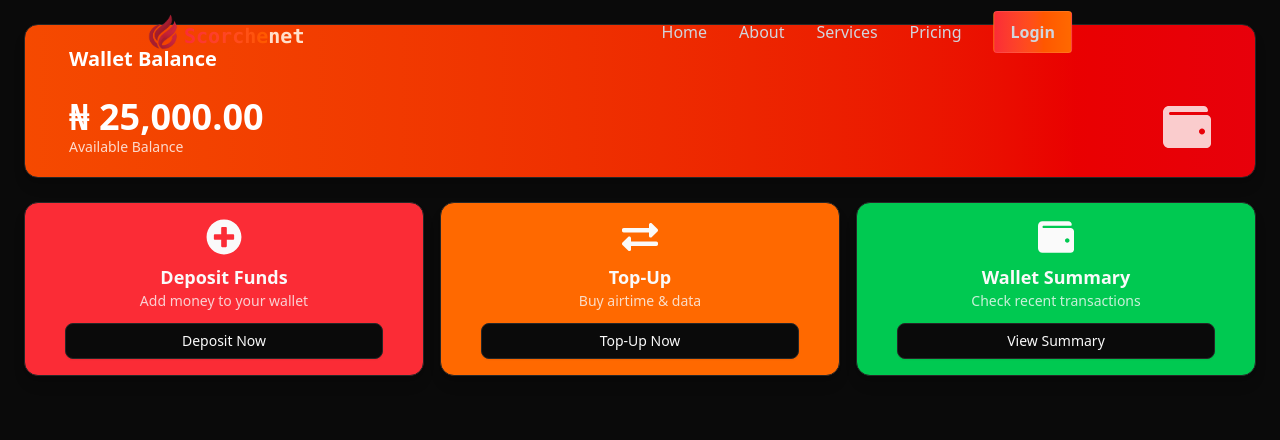
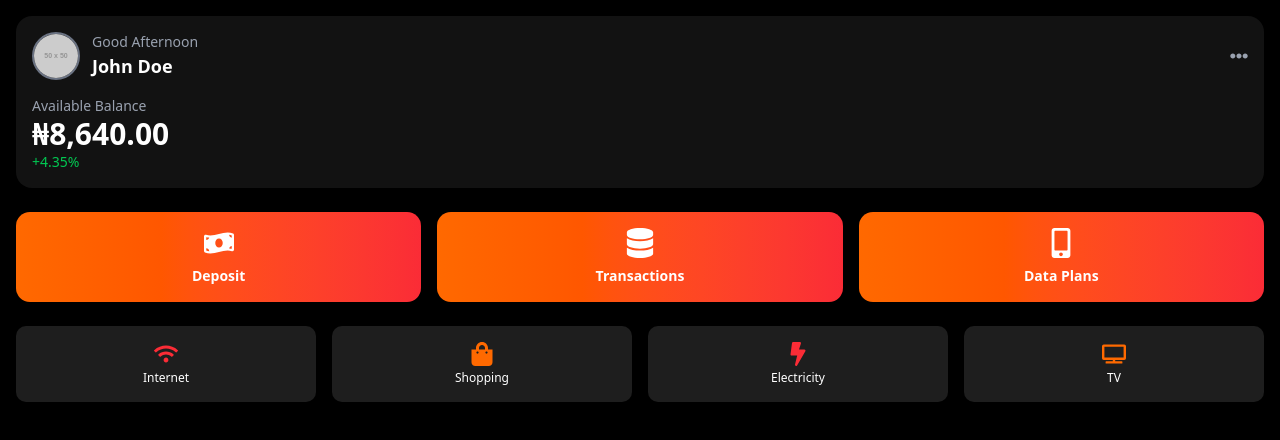
Before and after one commit to Blackscorche/ScorcheData, a React (Vite) app: page /userdashboard in a window 1280 px wide. Shown: the top 440 px of the page. Built offline with nearby package versions, Linux system fonts and the light colour scheme.

Commit message:
Uploading

```diff
--- a/src/App.jsx
+++ b/src/App.jsx
@@ -1,5 +1,4 @@
-import { useState } from "react";
-import { BrowserRouter as Router, Routes, Route, useLocation } from "react-router-dom";
+import { useLocation, BrowserRouter as Router, Routes, Route } from "react-router-dom";
 import { ThemeProvider } from "@/components/theme-provider";
 import Navbar from "./components/Navbar";
 import MobileMenu from "./MobileMenu";
@@ -11,22 +10,37 @@ import Footer from "./components/sections/Footer";
 import Dashboard from "./Dashboard";
 import UserDashboard from "./UserDashboard";
 
-function Layout() {
-  const [menuOpen, setMenuOpen] = useState(false);
-  const location = useLocation(); // Get current route
+function App() {
+  return (
+    <ThemeProvider defaultTheme="dark" storageKey="vite-ui-theme">
+      <Router>
+        <MainLayout />
+      </Router>
+    </ThemeProvider>
+  );
+}
+
+function MainLayout() {
+  const location = useLocation();
+
+  // Hide Navbar & MobileMenu on both dashboards and their subpages
+  const isDashboard =
+    location.pathname.startsWith("/dashboard") ||
+    location.pathname.startsWith("/userdashboard");
 
   return (
     <>
-      {/* Hide Navbar & MobileMenu when on Dashboard */}
-      {location.pathname !== "/dashboard" && (
+      {!isDashboard && (
         <>
-          <Navbar menuOpen={menuOpen} setMenuOpen={setMenuOpen} />
-          <MobileMenu menuOpen={menuOpen} setMenuOpen={setMenuOpen} />
+          <Navbar />
+          <MobileMenu />
         </>
       )}
 
       <Routes>
-        <Route path="/" element={
+        <Route
+          path="/"
+          element={
             <>
               <Home />
               <About />
@@ -34,22 +48,13 @@ function Layout() {
               <Pricing />
               <Footer />
             </>
-        } />
-        <Route path="/dashboard" element={<Dashboard />} />
-        <Route path="/userdashboard" element={<UserDashboard />} />
+          }
+        />
+        <Route path="/dashboard/*" element={<Dashboard />} />
+        <Route path="/userdashboard/*" element={<UserDashboard />} />
       </Routes>
     </>
   );
 }
 
-function App() {
-  return (
-    <ThemeProvider defaultTheme="dark" storageKey="vite-ui-theme">
-      <Router>
-        <Layout />
-      </Router>
-    </ThemeProvider>
-  );
-}
-
 export default App;
--- a/src/UserDashboard.jsx
+++ b/src/UserDashboard.jsx
@@ -1,61 +1,75 @@
-import { Button } from "@/components/ui/button";
-import { Card, CardContent, CardHeader, CardTitle } from "@/components/ui/card";
-import { FaWallet, FaPlusCircle, FaExchangeAlt } from "react-icons/fa";
+import { useState } from "react";
+import { FaEllipsisH, FaMoneyBillWave, FaDatabase, FaMobileAlt, FaWifi, FaShoppingBag, FaBolt, FaTv } from "react-icons/fa";
 
 export default function UserDashboard() {
+  const [user] = useState({
+    name: "John Doe",
+    balance: "₦8,640.00",
+    percentageChange: "+4.35%",
+  });
+
   return (
-    <div className="p-6 text-white">
-      {/* Balance Card */}
-      <Card className="bg-gradient-to-r from-orange-600 to-red-600 text-white shadow-lg p-5">
-        <CardHeader>
-          <CardTitle className="text-xl">Wallet Balance</CardTitle>
-        </CardHeader>
-        <CardContent className="flex items-center justify-between">
-          <div>
-            <h2 className="text-4xl font-bold">₦ 25,000.00</h2>
-            <p className="text-sm opacity-80">Available Balance</p>
+    <div className="min-h-screen bg-black text-white p-4 space-y-6">
+      {/* Bank Card */}
+      <div className="relative p-4 bg-[#121212] text-white rounded-2xl shadow-lg">
+        {/* Profile & Options */}
+        <div className="flex justify-between items-center">
+          <div className="flex items-center gap-3">
+            <img
+              src="https://via.placeholder.com/50" // Replace with real profile image
+              alt="User Profile"
+              className="w-12 h-12 rounded-full border-2 border-gray-500"
+            />
+            <div>
+              <p className="text-sm text-gray-400">Good Afternoon</p>
+              <h2 className="text-lg font-bold">{user.name}</h2>
+            </div>
           </div>
-          <FaWallet className="text-5xl opacity-80" />
-        </CardContent>
-      </Card>
+          <FaEllipsisH className="text-gray-400 text-lg" />
+        </div>
 
-      {/* Bottom Sections */}
-      <div className="grid gap-4 md:grid-cols-3 mt-6">
-        {/* Deposit Funds */}
-        <Card className="bg-red-500 shadow-lg p-4 text-center">
-          <CardContent>
-            <FaPlusCircle className="text-4xl mx-auto mb-2" />
-            <CardTitle className="text-lg font-semibold">Deposit Funds</CardTitle>
-            <p className="text-sm opacity-80">Add money to your wallet</p>
-            <Button variant="outline" className="mt-3 w-full">
-              Deposit Now
-            </Button>
-          </CardContent>
-        </Card>
+        {/* Balance Info */}
+        <div className="mt-4">
+          <p className="text-sm text-gray-400">Available Balance</p>
+          <h1 className="text-3xl font-bold">{user.balance}</h1>
+          <p className="text-sm text-green-500">{user.percentageChange}</p>
+        </div>
+      </div>
 
-        {/* Top-Up */}
-        <Card className="bg-orange-500 shadow-lg p-4 text-center">
-          <CardContent>
-            <FaExchangeAlt className="text-4xl mx-auto mb-2" />
-            <CardTitle className="text-lg font-semibold">Top-Up</CardTitle>
-            <p className="text-sm opacity-80">Buy airtime & data</p>
-            <Button variant="outline" className="mt-3 w-full">
-              Top-Up Now
-            </Button>
-          </CardContent>
-        </Card>
+      {/* Three Action Cards */}
+      <div className="grid grid-cols-3 gap-4">
+        <div className="p-4 bg-gradient-to-r from-orange-500 to-red-500 text-center rounded-xl shadow-lg">
+          <FaMoneyBillWave className="text-3xl mx-auto" />
+          <p className="text-sm font-semibold mt-2">Deposit</p>
+        </div>
+        <div className="p-4 bg-gradient-to-r from-orange-500 to-red-500 text-center rounded-xl shadow-lg">
+          <FaDatabase className="text-3xl mx-auto" />
+          <p className="text-sm font-semibold mt-2">Transactions</p>
+        </div>
+        <div className="p-4 bg-gradient-to-r from-orange-500 to-red-500 text-center rounded-xl shadow-lg">
+          <FaMobileAlt className="text-3xl mx-auto" />
+          <p className="text-sm font-semibold mt-2">Data Plans</p>
+        </div>
+      </div>
 
-        {/* Wallet Summary */}
-        <Card className="bg-green-500 shadow-lg p-4 text-center">
-          <CardContent>
-            <FaWallet className="text-4xl mx-auto mb-2" />
-            <CardTitle className="text-lg font-semibold">Wallet Summary</CardTitle>
-            <p className="text-sm opacity-80">Check recent transactions</p>
-            <Button variant="outline" className="mt-3 w-full">
-              View Summary
-            </Button>
-          </CardContent>
-        </Card>
+      {/* Services Section */}
+      <div className="grid grid-cols-4 gap-4 text-center">
+        <div className="p-4 bg-[#1E1E1E] rounded-lg shadow-lg">
+          <FaWifi className="text-2xl mx-auto text-red-500" />
+          <p className="text-xs mt-1">Internet</p>
+        </div>
+        <div className="p-4 bg-[#1E1E1E] rounded-lg shadow-lg">
+          <FaShoppingBag className="text-2xl mx-auto text-orange-500" />
+          <p className="text-xs mt-1">Shopping</p>
+        </div>
+        <div className="p-4 bg-[#1E1E1E] rounded-lg shadow-lg">
+          <FaBolt className="text-2xl mx-auto text-red-500" />
+          <p className="text-xs mt-1">Electricity</p>
+        </div>
+        <div className="p-4 bg-[#1E1E1E] rounded-lg shadow-lg">
+          <FaTv className="text-2xl mx-auto text-orange-500" />
+          <p className="text-xs mt-1">TV</p>
+        </div>
       </div>
     </div>
   );
--- /dev/null
+++ b/src/components/UserDashboardPages/DepositFunds.jsx
@@ -0,0 +1,9 @@
+import React from 'react'
+
+function DepositFunds() {
+  return (
+    <div>DepositFunds</div>
+  )
+}
+
+export default DepositFunds
--- /dev/null
+++ b/src/components/UserDashboardPages/Transactions.jsx
@@ -0,0 +1,9 @@
+import React from 'react'
+
+function Transactions() {
+  return (
+    <div>Transactions</div>
+  )
+}
+
+export default Transactions
--- /dev/null
+++ b/src/components/UserDashboardPages/WalletBalance.jsx
@@ -0,0 +1,9 @@
+import React from 'react'
+
+function WalletBalance() {
+  return (
+    <div>WalletBalance</div>
+  )
+}
+
+export default WalletBalance
--- /dev/null
+++ b/src/components/UserSidebar.jsx
@@ -0,0 +1,52 @@
+import * as React from "react";
+import {
+  Sidebar,
+  SidebarContent,
+  SidebarHeader,
+  SidebarMenu,
+  SidebarMenuButton,
+  SidebarMenuItem,
+  SidebarRail,
+} from "@/components/ui/sidebar";
+import { Home, CreditCard, Wallet, Settings, LogOut } from "lucide-react"; // Import icons
+
+import scorcheLogo from '../assets/Red.jpeg';
+
+// Navigation items for users (No Admin Controls)
+const userNavData = [
+  { title: "Dashboard", section: "dashboard", icon: <Home className="w-5 h-5" /> },
+  { title: "Deposit", section: "deposit", icon: <Wallet className="w-5 h-5" /> },
+  { title: "Transactions", section: "transactions", icon: <CreditCard className="w-5 h-5" /> },
+  { title: "Settings", section: "settings", icon: <Settings className="w-5 h-5" /> },
+  { title: "Logout", section: "logout", icon: <LogOut className="w-5 h-5 text-red-500" /> },
+];
+
+export function UserSidebar({ setActiveSection, ...props }) {
+  return (
+    <Sidebar {...props} className="bg-gray-900 text-white">
+      <SidebarHeader>
+        <h2 className="text-2xl font-bold m-4 bg-gradient-to-r from-red-500 to-orange-500 bg-clip-text text-transparent flex flex-col items-center justify-center">
+          <img src={scorcheLogo} alt="" className="rounded-full mb-4 border-3 border-orange-700 shadow-lg w-16 h-16" />
+          Welcome, User!
+        </h2>
+      </SidebarHeader>
+      <SidebarContent>
+        <SidebarMenu>
+          {userNavData.map((item) => (
+            <SidebarMenuItem key={item.title}>
+              <SidebarMenuButton asChild>
+                <button
+                  onClick={() => setActiveSection(item.section)}
+                  className="flex items-center gap-4 p-5 mb-4 w-full text-left hover:bg-gray-800 rounded-lg cursor-pointer text-lg"
+                >
+                  {item.icon} {item.title}
+                </button>
+              </SidebarMenuButton>
+            </SidebarMenuItem>
+          ))}
+        </SidebarMenu>
+      </SidebarContent>
+      <SidebarRail />
+    </Sidebar>
+  );
+}
```
Lines whose indentation alone changed are shown as unchanged.
